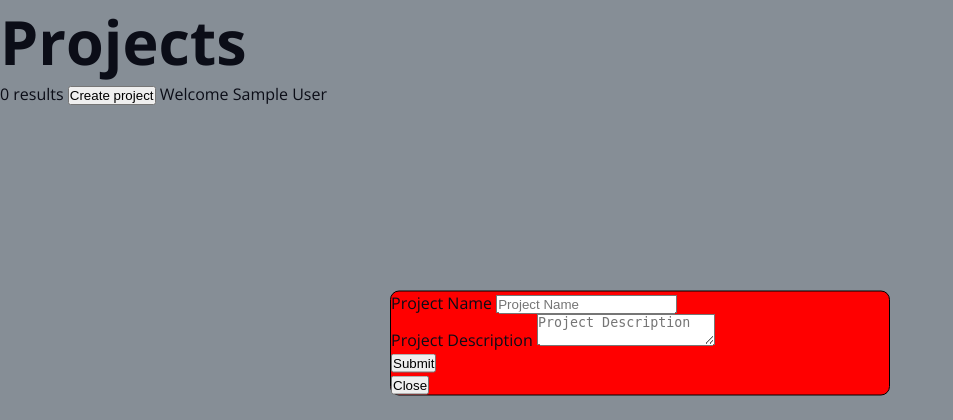
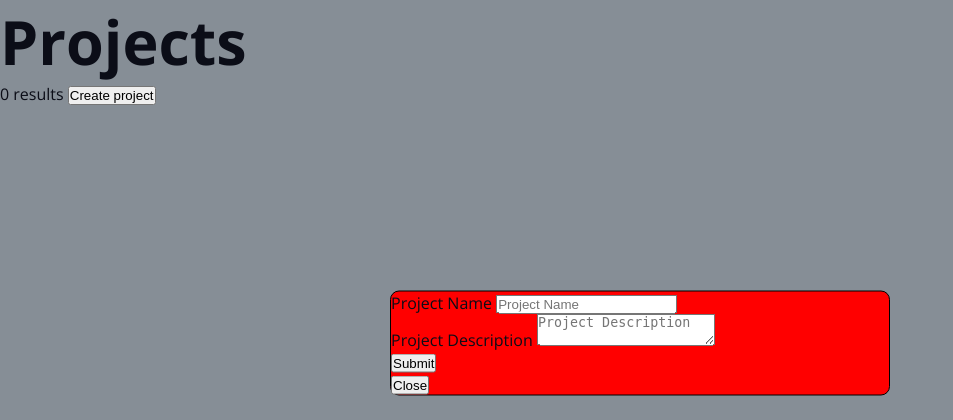
Before and after one commit to IvanoiuPetrut/Project-Selector, a PHP site: page /projects.php in a window 1280 px wide. Shown: the part 57-477 px from the top of the page, without its empty margins (0-953 px from the left). Run offline with PHP 8.4, Linux system fonts and the light colour scheme; the visitor is signed in with stand-in values (Sample User, id 1); data that the repository does not hold is empty.

Commit message:
added minor modifications

```diff
--- a/index.php
+++ b/index.php
@@ -19,9 +19,7 @@
           ?>
         </ul>
         <?php
-          if(isset($_SESSION['user_id'])){
-            echo '<span>Welcome ' . $_SESSION['user_name'] . '</span>';
-          }
+          include 'logged-in.php';
         ?>
       </nav>
     </header>
--- a/logged-in.php
+++ b/logged-in.php
@@ -1,5 +1,4 @@
 <?php
-    session_start();
 
     if ( isset($_SESSION['user_id']) && ! empty ( $_SESSION['user_id'])) {
         echo 'Salut ' . $_SESSION['user_name'];
--- a/projects.php
+++ b/projects.php
@@ -26,7 +26,7 @@ include 'connect.php';
           ?>
       </ul>
       <?php
-          if(isset($_SESSION['user_id'])){
+          if(isset($_SESSION['user_id'])) {
             echo '<span>Welcome ' . $_SESSION['user_name'] . '</span>';
           }
         ?>
@@ -58,10 +58,8 @@ include 'connect.php';
 
     <button id="create-project-btn-open">Create project</button>
     <?php
-          if(isset($_SESSION['user_role']) && $_SESSION['user_role'] == 2){
-            echo '<span>Welcome ' . $_SESSION['user_name'] . '</span>';
-          }
-    ?>
+          if(isset($_SESSION['user_role']) && ($_SESSION['user_role'] == 2 || $_SESSION['user_role'] == 3)) {
+            echo <<<HTML
             <div class="modal" id="create-project-modal">
               <!-- form -->
               <form action="insert_data_from_project.php" class="form" method="post" enctype="multipart/form-data">
@@ -80,6 +78,9 @@ include 'connect.php';
               <button id="create-project-btn-close">Close</button>
             </div>
             <div id="overlay" class="create-project-overlay"></div>
+HTML;
+          }
+    ?>
   </main>
 
   <script type="module" src="https://unpkg.com/ionicons@5.5.2/dist/ionicons/ionicons.esm.js"></script>
```
Lines whose indentation alone changed are shown as unchanged.
